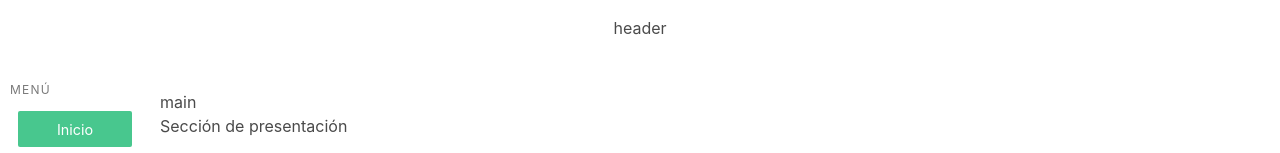
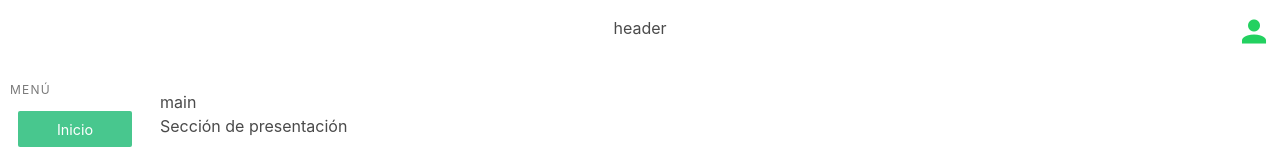
Before and after one commit to alexvkcr/shop, a Vue app in the folder shop/: page / in a window 1280 px wide. Shown: the top 153 px of the page. Built offline with nearby package versions, Linux system fonts and the light colour scheme.

Commit message:
feat/added working modal to sign in

```diff
--- a/shop/src/components/AppHeader.vue
+++ b/shop/src/components/AppHeader.vue
@@ -1,10 +1,17 @@
 <template>
   <div id="AppHeader">
       <div class="icon-container">
-      <b-icon   class="lateral-icon"
+      <b-icon   class="colored lateral-icon-left"
                 icon="view-headline"
                 size="is-medium">
             </b-icon></div>
+      <div @click="cardModal()"
+                class="colored lateral-icon-right">
+
+      <b-icon   icon="account"
+                size="is-medium">
+            </b-icon>
+      </div>
 
     header
   </div>
@@ -12,9 +19,57 @@
 
 <script>
 
+const ModalForm = {
+        props: ['email', 'password'],
+        template: `
+            <form action="">
+                <div class="modal-card" style="width: auto">
+                    <header class="modal-card-head">
+                        <p class="modal-card-title">Login</p>
+                    </header>
+                    <section class="modal-card-body">
+                        <b-field label="Email">
+                            <b-input
+                                type="email"
+                                :value="email"
+                                placeholder="Your email"
+                                required>
+                            </b-input>
+                        </b-field>
+
+                        <b-field label="Password">
+                            <b-input
+                                type="password"
+                                :value="password"
+                                password-reveal
+                                placeholder="Your password"
+                                required>
+                            </b-input>
+                        </b-field>
+
+                        <b-checkbox>Remember me</b-checkbox>
+                    </section>
+                    <footer class="modal-card-foot">
+                        <button class="button" type="button" @click="$parent.close()">Close</button>
+                        <button class="button is-primary">Login</button>
+                    </footer>
+                </div>
+            </form>
+        `
+    }
 
 export default {
-  name: 'AppHeader'
+  name: 'AppHeader',
+  methods:{
+    cardModal() {
+        this.$buefy.modal.open({
+            parent: this,
+            component: ModalForm,
+            hasModalCard: true,
+            customClass: 'custom-class custom-class-2'
+        })
+    }
+  }
 }
 </script>
 
@@ -27,9 +82,16 @@ export default {
 .icon-container{
   display: none;
 }
-.lateral-icon{
+.lateral-icon-left{
   position: absolute;
   left: 10px;
+}
+.lateral-icon-right{
+  position: absolute;
+  right: 10px;
+}
+.colored{
+  color: #23d160;
 }
 
 @media screen and (max-width: 490px) {
--- a/shop/vue.config.js
+++ b/shop/vue.config.js
@@ -1,6 +1,7 @@
 // vue.config.js
 module.exports = {
     assetsDir: 'src/assets',
+    runtimeCompiler: true,
     // Other options...
     pluginOptions: {
         express: {
```
Lines whose indentation alone changed are shown as unchanged.
